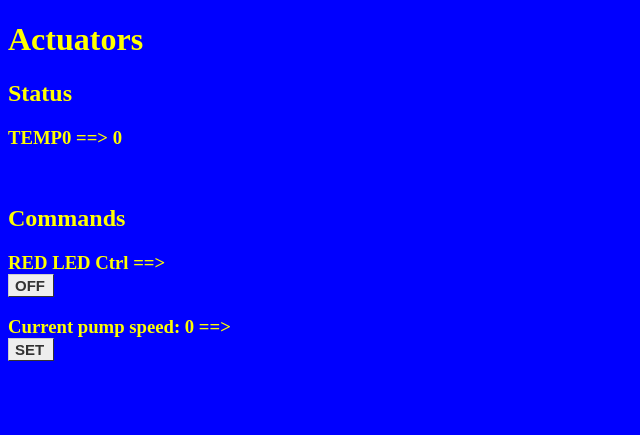
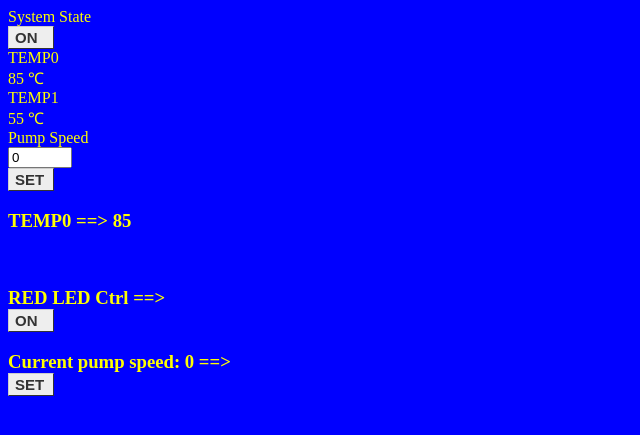
Before and after one commit to dhiegomaga/Automatic-Feeding-System, a Flask app: page / in a window 1280 px wide. Shown: the top 435 px of the page, without its empty margins (0-640 px from the left). Run offline with Flask 2, Linux system fonts and the light colour scheme.

Commit message:
Update template

```diff
--- a/WebServer/templates/index.html
+++ b/WebServer/templates/index.html
@@ -4,11 +4,51 @@
       <link rel="stylesheet" href='../static/style.css'/>
    </head>
    <body>
-		<h1>Actuators</h1>
-		<h2> Status </h2>
+
+        <div class="content">
+            <div class="row">
+                <div>
+                    System State
+                </div>
+                <div>
+                    <div class="button" onclick="state()">{{ system_state }}</div>
+                </div>
+            </div>
+
+            <div class="row">
+                <div>
+                    TEMP0
+                </div>
+                <div>
+                {{temp0}} ℃
+                </div>
+
+            </div>
+            <div class="row">
+                <div>
+                    TEMP1
+                </div>
+                <div>
+                {{temp1}} ℃
+                </div>
+
+            </div>
+
+            <div class="row">
+                <div>
+                    Pump Speed
+                </div>
+                <div class="flex-inline">
+                    <input type="number" id="cooler_input_temp" name="cooler" min="0" max="100">
+                    <div class="button" onclick="setPumpSpeed(document.getElementById('cooler_input_temp').value)">SET</div>
+                </div>
+
+            </div>
+
+        </div>
+
 		<h3> TEMP0 ==>  {{ temp0  }}</h3>
 		<br>
-		<h2> Commands </h2>
 		<h3>
 			RED LED Ctrl ==>
 			<div class="button" onclick="clickButton()">{{ system_state }}</div>
@@ -20,6 +60,10 @@
 		</h3>
 
     <script>
+
+        window.onload = function() {
+            document.getElementById('cooler_input_temp').value = {{pump_set}}
+        };
 
         function setPumpSpeed(speed){
             var xmlhttp = new XMLHttpRequest();
@@ -53,6 +97,22 @@
             xmlhttp.setRequestHeader("Content-Type", "application/json");
             xmlhttp.send();
         }
+        function state(){
+            var xmlhttp = new XMLHttpRequest();
+            var url = "/state";
+
+            xmlhttp.onreadystatechange = function() {
+                if (this.readyState == 4 && this.status == 200) {
+                    var myArr = JSON.parse(this.responseText);
+                    console.log("Got response")
+                    location.reload();
+                }
+            };
+            xmlhttp.open("GET", url, true);
+            xmlhttp.setRequestHeader("Content-Type", "application/json");
+            xmlhttp.send();
+
+        }
 
     </script>
 
```
